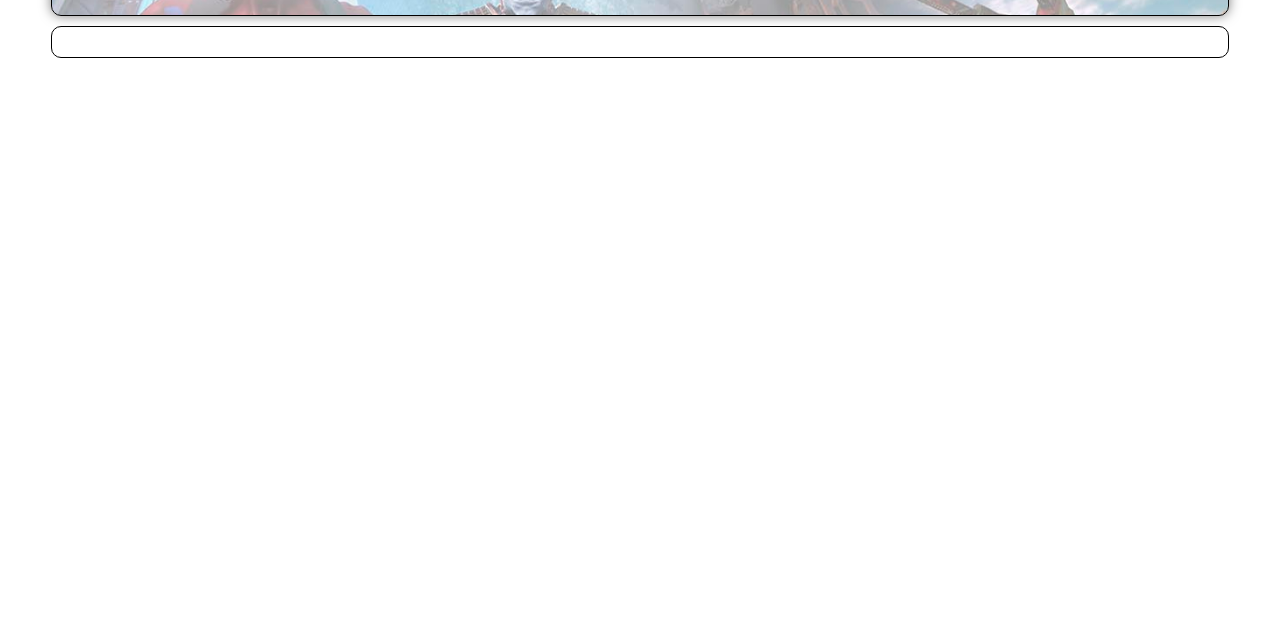
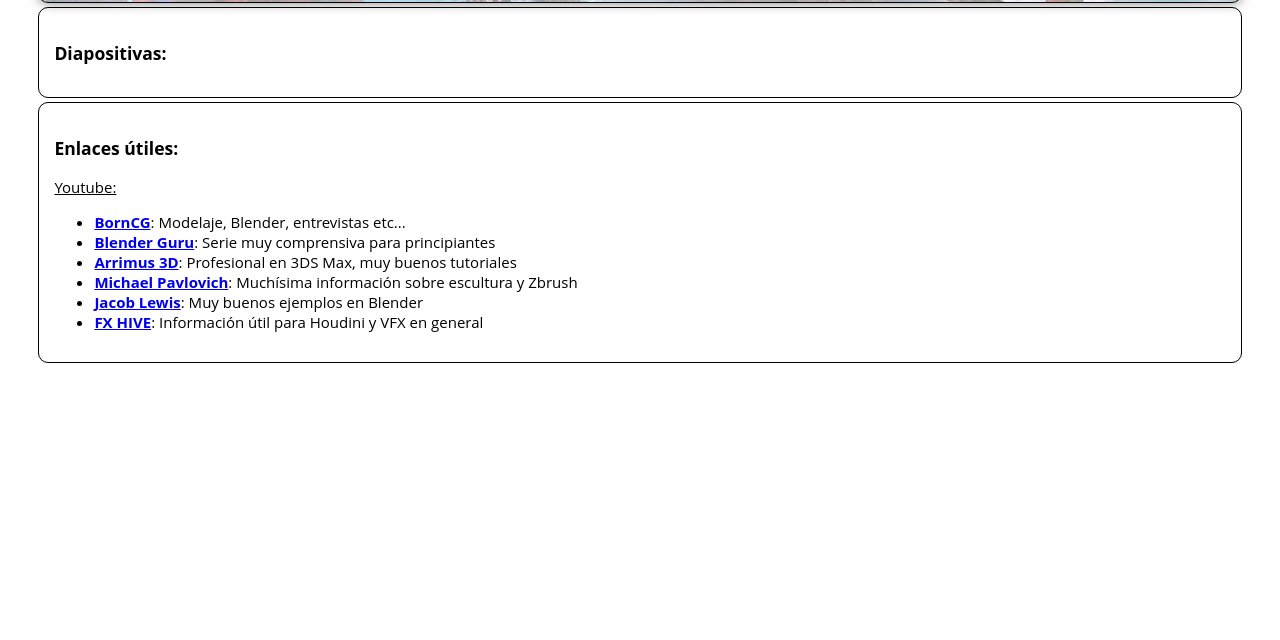
Before and after one commit to Giantswing/CharlaADD, a plain HTML site: page index.html in a window 1280 px wide. Shown: the part 160-800 px from the top of the page. Drawn offline with Linux system fonts and the light colour scheme.

Commit message:
añadido más enlaces

```diff
--- a/index.html
+++ b/index.html
@@ -13,8 +13,29 @@
 
         <div class="main">
         <div id="diapositivas">
+        <h3>Diapositivas:</h3>
+        </div>
 
+        <div id="enlaces">
+        <h3>Enlaces útiles:</h3>
+        <u>Youtube:</u><br>
+        <ul>
+            <li><a href="https://www.youtube.com/user/cgboorman/videos" target="_blank">BornCG</a>: Modelaje, Blender, entrevistas etc...</li>
+
+            <li><a href="https://www.youtube.com/user/AndrewPPrice/videos" target="_blank">Blender Guru</a>: Serie muy comprensiva para principiantes</li>
+
+            <li><a href="https://www.youtube.com/channel/UCSLLdTBwLMfTKWS56tOiQpw/videos" target="_blank">Arrimus 3D</a>: Profesional en 3DS Max, muy buenos tutoriales</li>
+
+            <li><a href="https://www.youtube.com/user/Pavlovich2005/videos" target="_blank">Michael Pavlovich</a>: Muchísima información sobre escultura y Zbrush</li>
+
+            <li><a href="https://www.youtube.com/user/jakelewis4/videos" target="_blank">Jacob Lewis</a>: Muy buenos ejemplos en Blender</li>
+
+            <li><a href="https://www.youtube.com/user/FXHIVE/videos" target="_blank">FX HIVE</a>: Información útil para Houdini y VFX en general</li>
+
+
+        </ul>
         </div>
+
         </div>
     </body>
 </html>
--- a/style.css
+++ b/style.css
@@ -1,5 +1,5 @@
 body {
-    margin: 4vw;
+    margin: 3vw;
     font-family: 'Open Sans', sans-serif;
     font-size : 15px;
 }
@@ -14,10 +14,14 @@ body {
     text-align: center;
 }
 
-.main {
+#diapositivas, #enlaces {
     border-style: solid;
     border-radius: 10px;
     border-width: 1px;
-    margin-top: 10px;
+    margin-top: 4px;
     padding: 15px;
 }
+
+a{
+    font-weight: bold;
+}
```
